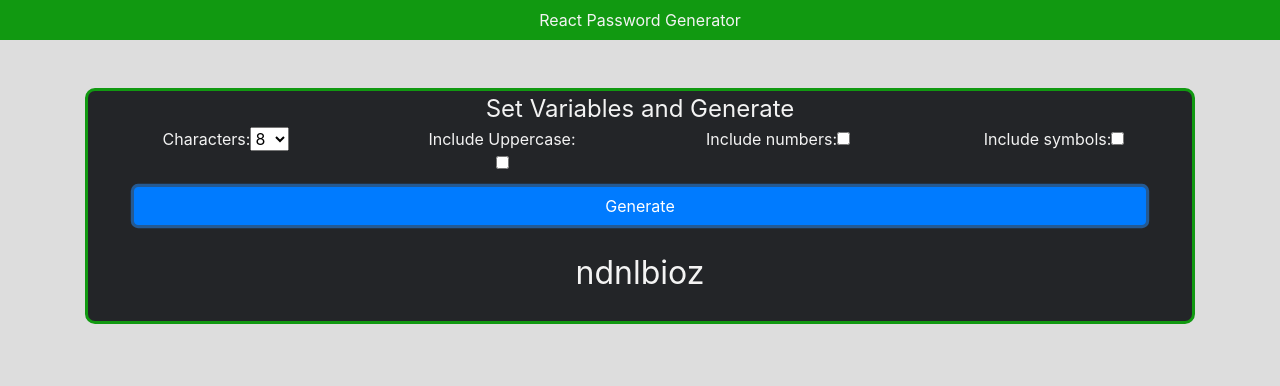
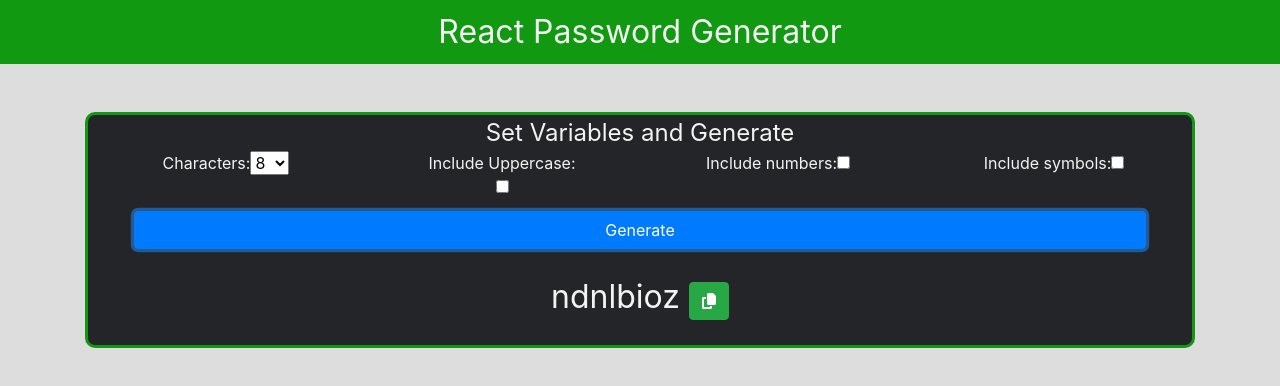
Before and after one commit to TheSv3n/react-password-generator, a React (Create React App) app: page / in a window 1280 px wide. Both pictures are taken after a click on the button "Generate". Shown: the top 386 px of the page. Built offline with nearby package versions, Linux system fonts and the light colour scheme.

Commit message:
18/10/2019

```diff
--- a/package.json
+++ b/package.json
@@ -4,7 +4,9 @@
   "private": true,
   "dependencies": {
     "bootstrap": "^4.3.1",
+    "express": "^4.17.1",
     "react": "^16.10.2",
+    "react-copy-to-clipboard": "^5.0.1",
     "react-dom": "^16.10.2",
     "react-router-dom": "^5.1.2",
     "react-scripts": "^3.2.0",
--- a/src/App.css
+++ b/src/App.css
@@ -33,3 +33,7 @@ body {
 .password-text {
   font-size: 2rem;
 }
+
+.title-text {
+  font-size: 2rem;
+}
--- a/src/Components/PassGenForm.js
+++ b/src/Components/PassGenForm.js
@@ -1,7 +1,11 @@
 import React, { Component } from "react";
 import { ProductConsumer } from "../Context";
+import { CopyToClipboard } from "react-copy-to-clipboard";
 
 export default class PassGenForm extends Component {
+  state = {
+    generated: false
+  };
   render() {
     return (
       <ProductConsumer>
@@ -66,7 +70,10 @@ export default class PassGenForm extends Component {
                       <div className="row">
                         <button
                           type="submit"
-                          onClick={value.generatePassword}
+                          onClick={() => {
+                            value.generatePassword();
+                            this.setState({ generated: true });
+                          }}
                           className="btn btn-block btn-primary col-11 mx-auto mt-1"
                         >
                           Generate
@@ -74,7 +81,19 @@ export default class PassGenForm extends Component {
                       </div>
                       <div className="row">
                         <div className="col-11 mx-auto col-md-11 col-lg-11 text-center my-4 password-text">
-                          {value.password}
+                          {value.password}{" "}
+                          {this.state.generated ? (
+                            <CopyToClipboard
+                              text={value.password}
+                              className="btn btn-success mx-auto mt-1"
+                            >
+                              <button>
+                                <i className="fas fa-copy"></i>
+                              </button>
+                            </CopyToClipboard>
+                          ) : (
+                            ""
+                          )}
                         </div>
                       </div>
                     </div>
--- a/src/Components/Titlebar.js
+++ b/src/Components/Titlebar.js
@@ -5,7 +5,7 @@ export default class Titlebar extends Component {
   render() {
     return (
       <NavWrapper className="navbar">
-        <div className="mx-auto">React Password Generator</div>
+        <div className="mx-auto title-text">React Password Generator</div>
       </NavWrapper>
     );
   }
```
Also changed, not shown: public/index.js (added, +42 -0 lines), 1 other file (tests, documents, lock files or other folders).
